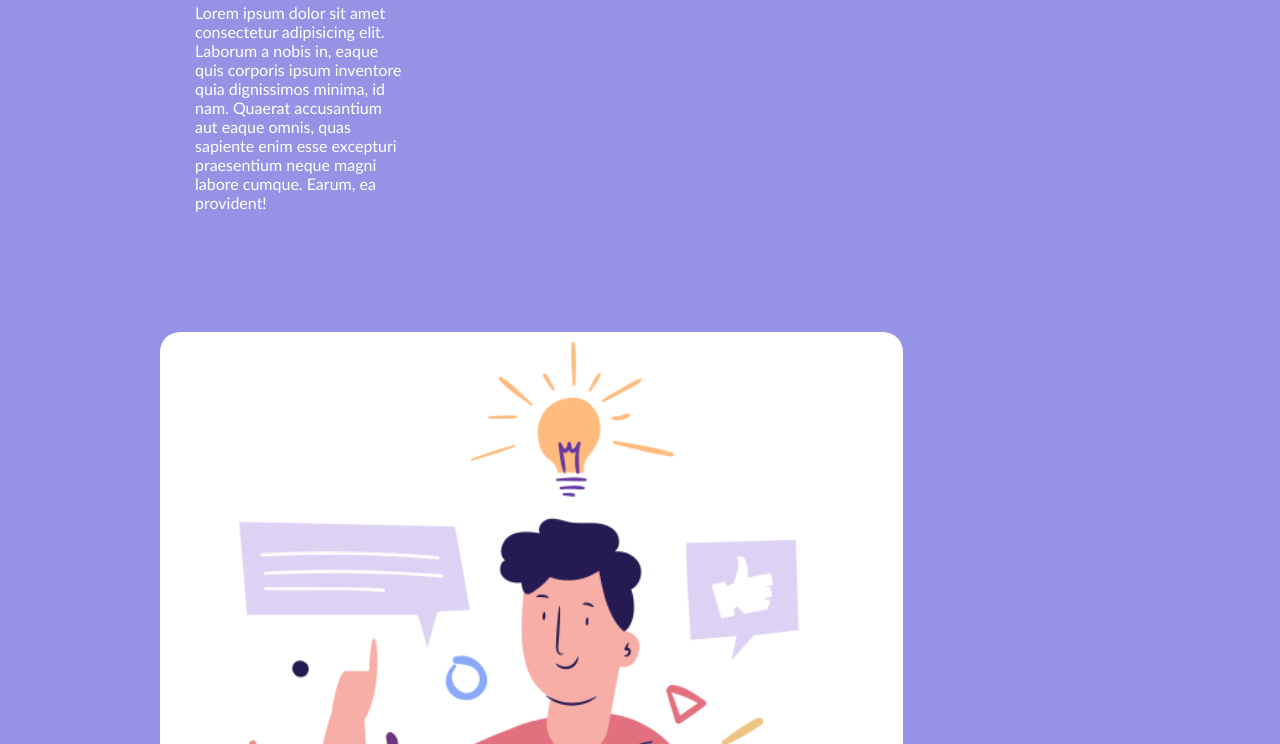
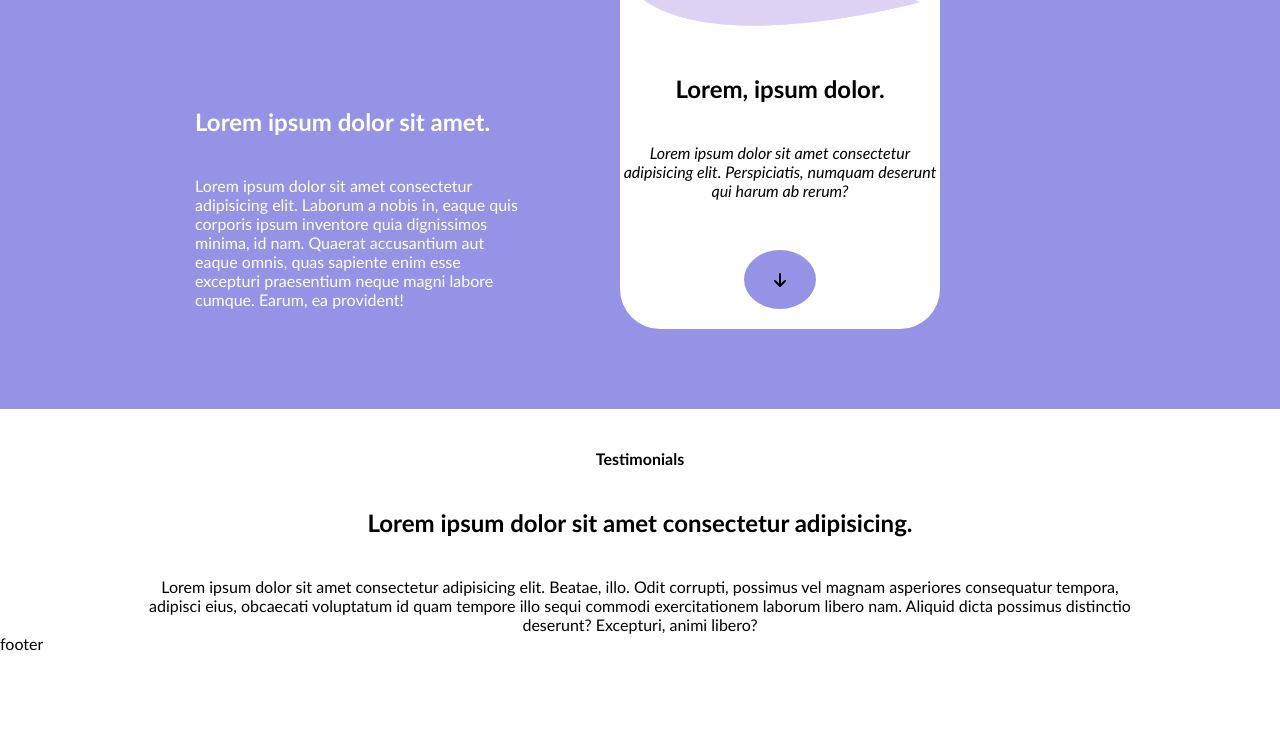
Before and after one commit to Richiisontheway/htmlcss-responsive-layout, a plain HTML site: page index.html in a window 1280 px wide. Shown: the part 1416-2160 px from the top of the page. After the commit the page ends 2069 px from the top, so only its background shows below. Drawn offline with Linux system fonts and the light colour scheme.

Commit message:
SECT3 FINISH

```diff
--- a/css/style.css
+++ b/css/style.css
@@ -139,20 +139,22 @@ ul * {
     padding-top: 50px;
     text-align: left;
 }
-.my-col2 {
+
+.card {
     background-color: var(--color-white);
-    margin: 20px;
-    border-radius: 20px;
+    /* margin: 20px;
+    border-radius: 20px; */
 }
-.my-col2 .text{
-    text-align: center;
+.my-col2{
+    display: flex;
+    align-items: flex-end;
 }
+
 .my-col2 img{
     width: 100%;
 }
 .purple img  {
     width: 100%;
-    text-align: center;
 }
 
 .purple h2,
@@ -160,18 +162,43 @@ ul * {
     color: var(--color-white);
     margin: 40px 0;
 }
+.my-col2{
+    padding: 40px;
+    border-radius: 20px;
+}
 .my-col2 p,
 .my-col2 h2 {
     color: black;
-    padding-bottom: 50px;
-}
-.purple .contenitore{
-    padding-bottom: 20px;
-}
-.text2{
     text-align: center;
 }
-.text2
+.my-col2 a {
+    color: black;
+    background-color: #9593e6;
+    display: inline-block;
+    margin-bottom: 20px;
+}
+.card{
+    border-radius: 40px;
+    margin-bottom: 40px;
+}
+.flex{
+    display: flex;
+    justify-content: center;
+}
+.flex a{
+    border-radius: 100%;
+    padding: 20px 30px;
+}
+/*
+    SEZIONE 3
+*/
+.sect3{
+    text-align: center;
+}
+.sect3 *{
+    margin-top: 40px;
+}
+
 /*
     TERZA SECTION
 */
@@ -193,18 +220,10 @@ ul * {
     .my-col{
         width: calc(30% - 20px);
     }
-    .purple .my-row {
-        display: flex;
+    .purple .my-col {
+        width: 100%;
+    }
 
-    }
-    .purple .my-col {
-        padding-top: 90px;
-        width: 40%;
-    }
-    .purple .my-col2 {
-        width: 40%;
-
-    }
 
 }
 /*
@@ -234,4 +253,16 @@ ul * {
     .my-col{
         width: calc(30% - 20px);
     }
+    .purple .my-row {
+        display: flex;
+
+    }
+    .purple .my-col {
+        padding-top: 90px;
+        width: 40%;
+    }
+    .purple .my-col2 {
+        width: 40%;
+
+    }
 }
--- a/index.html
+++ b/index.html
@@ -211,22 +211,26 @@
                         </div>
 
                     </div>
-
                     <div class="my-col2">
 
                         <div class="card">
 
                             <img src="img/planning2.png" alt="">
 
-                                </div>
-                                <div class="text2">
-
                             <h2>
-                                        Lorem ipsum dolor sit amet.
+                                Lorem, ipsum dolor.
                             </h2>
                             <p>
-                                        Lorem ipsum dolor, sit amet consectetur adipisicing elit. In ut dicta illum, laudantium molestias temporibus.
+                                <em>
+                                    Lorem ipsum dolor sit amet consectetur adipisicing elit. Perspiciatis, numquam deserunt qui harum ab rerum?
+                                </em>
                             </p>
+
+                            <div class="flex">
+                                <a href="#">
+                                    <i class="fa-solid fa-arrow-down"></i>
+                                </a>
+                            </div>
 
                         </div>
 
@@ -238,7 +242,24 @@
 
         </section>
         <section>
+            <!-- SECTION 3 -->
+            <div class="contenitore">
 
+                <div class="sect3">
+
+                    <h4>
+                        Testimonials
+                    </h4>
+                    <h2>
+                        Lorem ipsum dolor sit amet consectetur adipisicing.
+                    </h2>
+                    <p>
+                        Lorem ipsum dolor sit amet consectetur adipisicing elit. Beatae, illo. Odit corrupti, possimus vel magnam asperiores consequatur tempora, adipisci eius, obcaecati voluptatum id quam tempore illo sequi commodi exercitationem laborum libero nam. Aliquid dicta possimus distinctio deserunt? Excepturi, animi libero?
+                    </p>
+
+                </div>
+
+            </div>
         </section>
         <section></section>
         <section></section>
```
Lines whose indentation alone changed are shown as unchanged.
